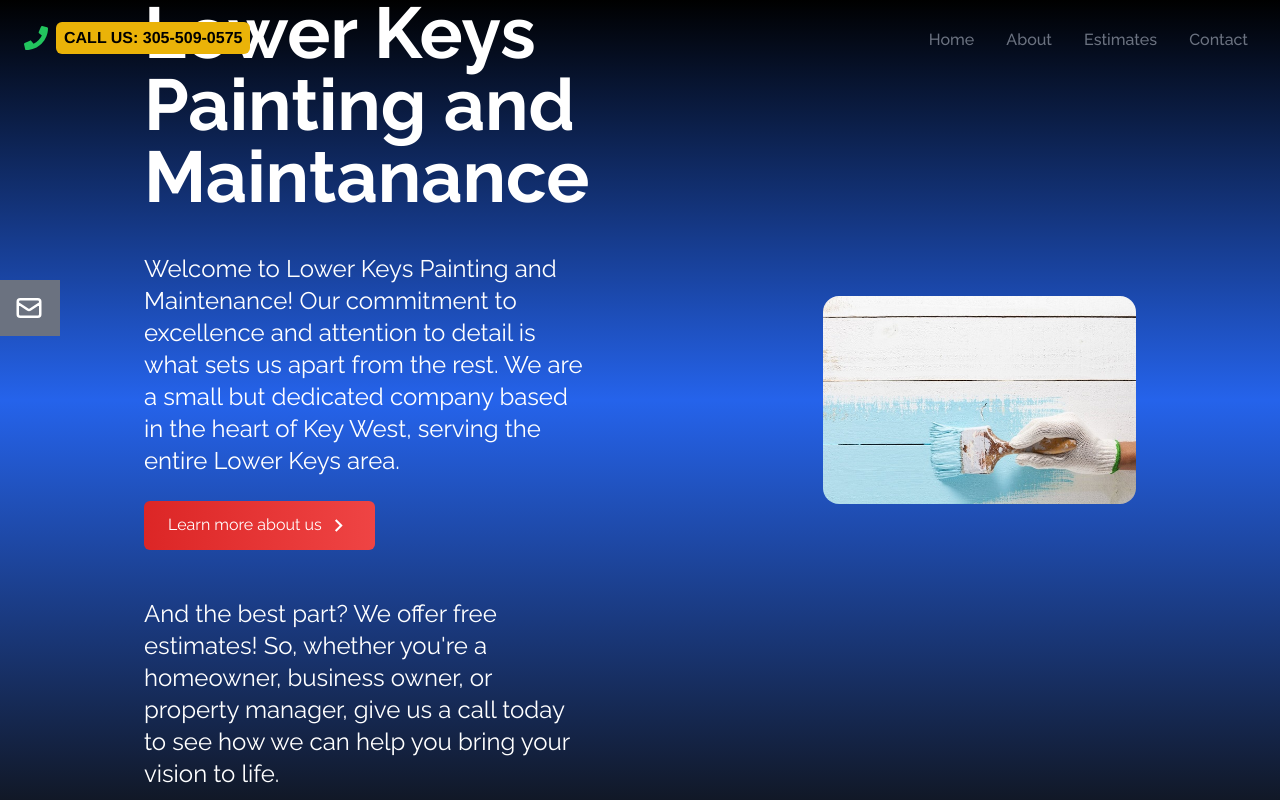
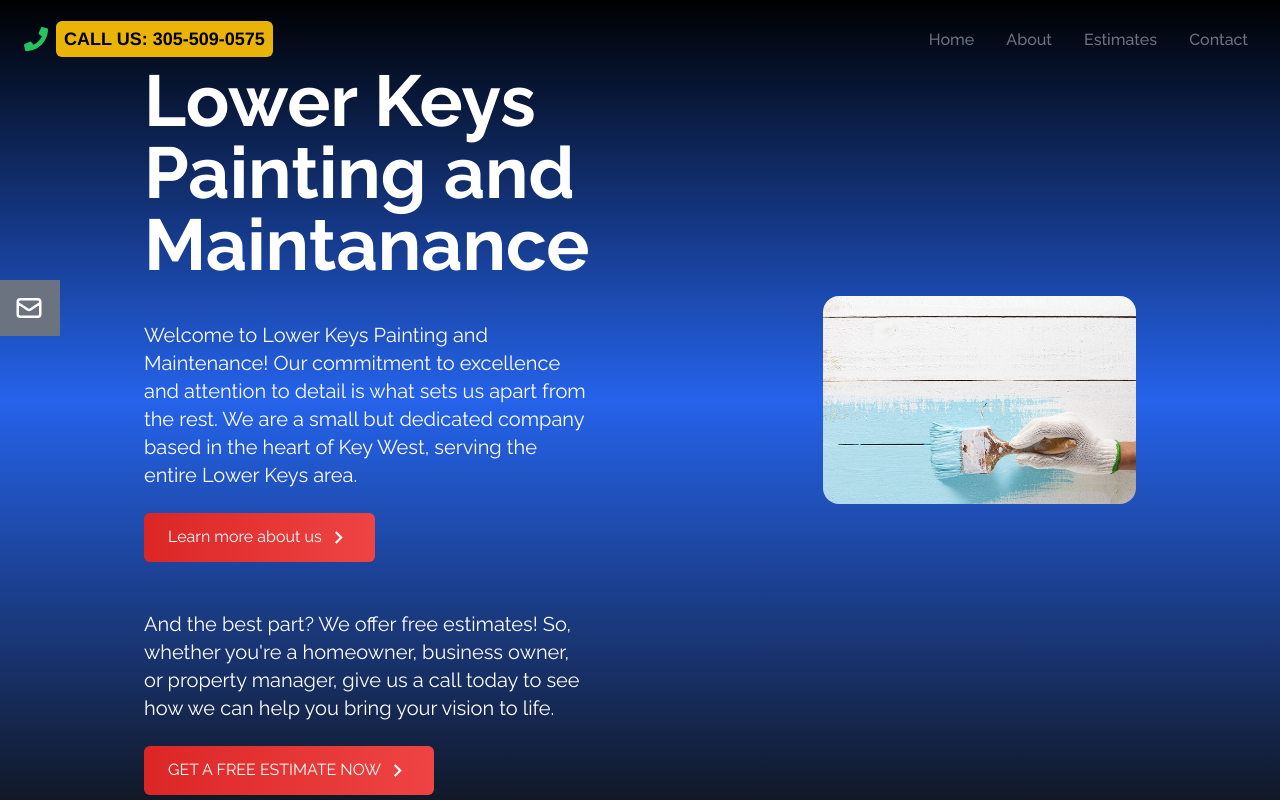
Before and after one commit to constantinirimia/lowerkeys, a React (Create React App) app: page / in a window 1280 px wide. Shown: the top 800 px of the page. Built offline with nearby package versions, Linux system fonts and the light colour scheme.

Commit message:
push new changes

```diff
--- a/src/components/Home.jsx
+++ b/src/components/Home.jsx
@@ -22,7 +22,7 @@ const Home = () => {
             Lower Keys Painting and Maintanance
           </h2>
           <br></br>
-          <p className="text-white text-2xl py-4 max-w-md">
+          <p className="text-white text-xl py-4 max-w-md">
             Welcome to Lower Keys Painting and Maintenance! Our commitment to
             excellence and attention to detail is what sets us apart from the
             rest. We are a small but dedicated company based in the heart of Key
@@ -44,7 +44,7 @@ const Home = () => {
           </div>
 
           <br></br>
-          <p className="text-white text-2xl py-4 max-w-md">
+          <p className="text-white text-xl py-4 max-w-md">
             And the best part? We offer free estimates! So, whether you're a
             homeowner, business owner, or property manager, give us a call today
             to see how we can help you bring your vision to life.
--- a/src/components/NavBar.jsx
+++ b/src/components/NavBar.jsx
@@ -32,7 +32,7 @@ const NavBar = () => {
           <a className="inline-flex items-center">
             <FaPhone className="mr-2 text-green-500" />
             <span
-              className="bg-yellow-500 text-black  text-base px-2 py-1 rounded-md font-bold"
+              className="bg-yellow-500 text-black  text-lg px-2 py-1 rounded-md font-bold"
               style={{ fontFamily: "Helvetica" }}
             >
               CALL US: 305-509-0575
```
Also changed, not shown: 2 other files (tests, documents, lock files or other folders).
